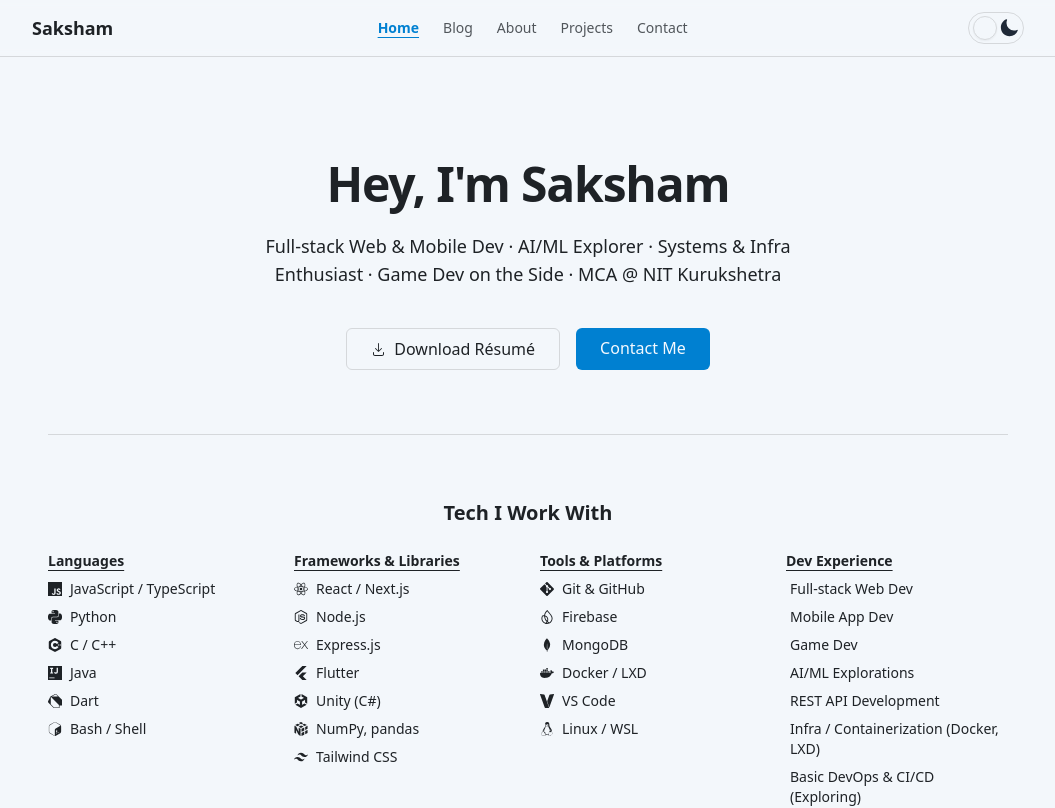
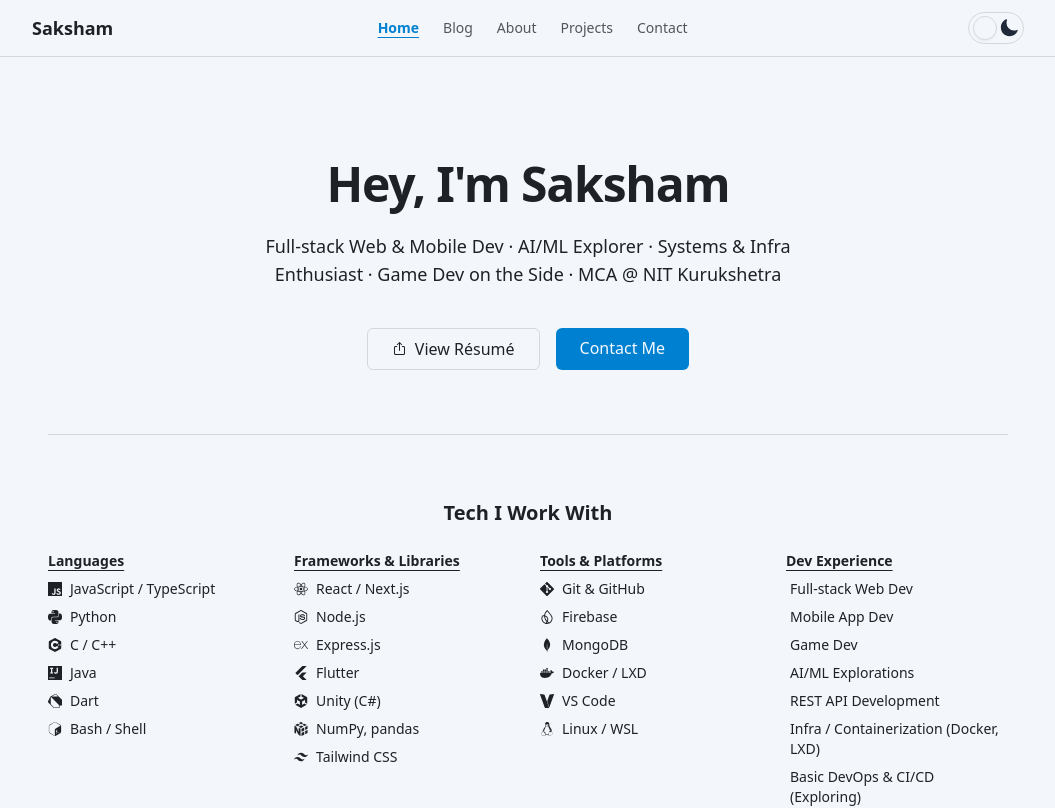
Before and after one commit to saksham069/portfolio, a Next.js app: page / in a window 1280 px wide. Shown: the top 808 px of the page, without its empty margins (112-1167 px from the left). Built offline with nearby package versions, Linux system fonts and the light colour scheme.

Commit message:
time to go live

```diff
--- a/app/page.tsx
+++ b/app/page.tsx
@@ -9,7 +9,7 @@
 "use client";
 
 import Link from "next/link";
-import { DownloadIcon } from "@radix-ui/react-icons";
+import { Share2Icon } from "@radix-ui/react-icons";
 import {
   SiJavascript,
   SiPython,
@@ -57,12 +57,10 @@
 
         <div className="flex flex-wrap justify-center gap-4 pt-4">
           <a
-            href="/saksham-resume.pdf"
-            download
-            className="inline-flex items-center gap-2 px-6 py-2 border border-border text-foreground rounded-md ring-offset-background hover:ring-2 hover:ring-ring hover:ring-offset-0"
+            href="https://drive.google.com/drive/folders/1x5ItUwKmvL0fYWpjW9n-WNvcEwKuhVfD?usp=sharing" target="_blank" className="inline-flex items-center gap-2 px-6 py-2 border border-border text-foreground rounded-md ring-offset-background hover:ring-2 hover:ring-ring hover:ring-offset-0"
           >
-            <DownloadIcon />
-            Download Résumé
+            <Share2Icon />
+            View Résumé
           </a>
 
           <Link
```
